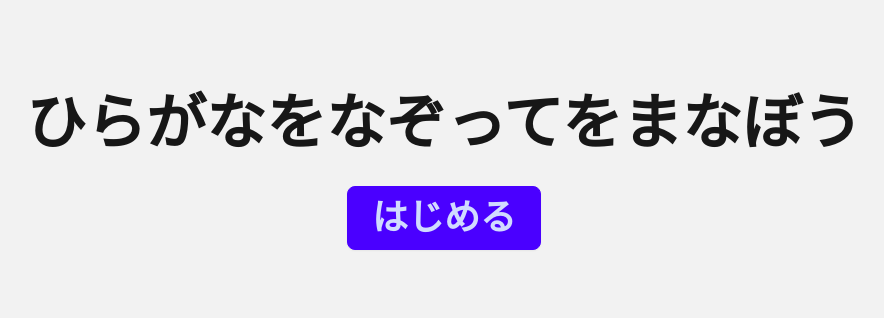
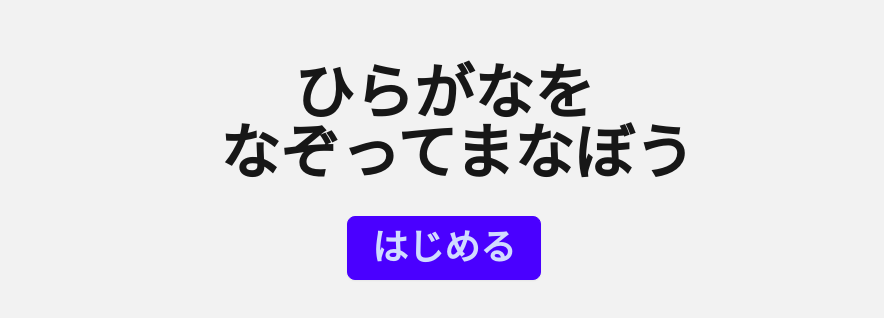
Before and after one commit to hypermkt/hyperkana, a Next.js app: page / in a window 1280 px wide. Shown: the part 228-546 px from the top of the page, without its empty margins (196-1080 px from the left). Built offline with nearby package versions, Linux system fonts and the light colour scheme.

Commit message:
Fix top page

```diff
--- a/src/app/page.tsx
+++ b/src/app/page.tsx
@@ -2,9 +2,11 @@ import Link from "next/link";
 
 export default function Home() {
   return (
-    <main className="flex flex-col items-center justify-center h-screen bg-base-200">
-      <h1 className="text-6xl md:text-6xl font-bold mb-8">
-        ひらがなをなぞってをまなぼう
+    <main className="flex flex-col items-center justify-center h-screen bg-base-200 px-3">
+      <h1 className="text-6xl md:text-6xl font-bold mb-8 text-center max-w-md">
+        ひらがなを
+        <br />
+        <span className="whitespace-nowrap">なぞってまなぼう</span>
       </h1>
       <Link href="/hiragana">
         <button className="btn btn-primary btn-lg text-4xl">はじめる</button>
```
